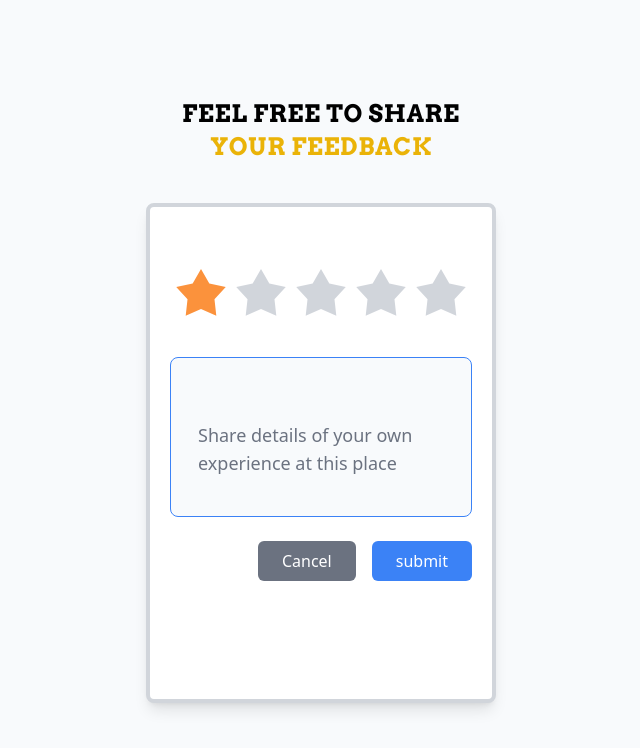
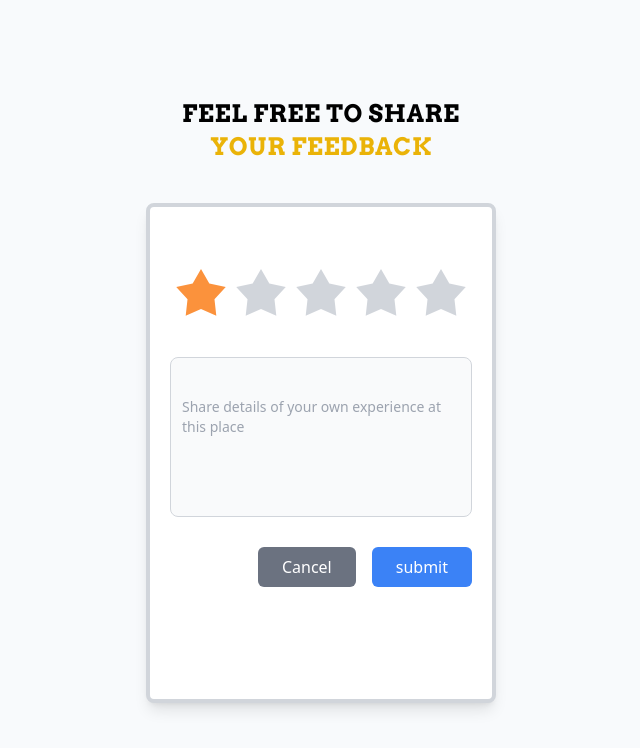
Before and after one commit to Ajnastk/GRB-SOFTWARE, a React (Vite) app in the folder client/: page /rating/1 in a window 1280 px wide. Both pictures are taken after a click on the element 520 px from the left and 442 px from the top of the page. Shown: the top 748 px of the page, without its empty margins (319-959 px from the left). Built offline with nearby package versions, Linux system fonts and the light colour scheme; no server answers.

Commit message:
change text input

```diff
--- a/client/src/components/user/TextInput.jsx
+++ b/client/src/components/user/TextInput.jsx
@@ -1,21 +1,21 @@
 
 const TextInput = ({value,onChange,onCancel,onSubmit}) => {
     return (
-      <div className=" relative mt-10">
+      <div className=" relative mt-10 max-w-xl mx-auto">
         {/* Input Field */}
-        <input
-          id="text-input"
-          type="text"
+        <textarea
+          id="text-area"
           placeholder=""
-          className="peer input input-bordered w-full h-40 text-lg bg-slate-50 border-blue-500 text-black placeholder-transparent focus:ring-blue-600"
+          rows={4}
+          className="peer w-full h-40 px-4 py-6 text-lg text-gray-900 bg-gray-50 border border-gray-300 rounded-lg focus:ring-2  focus:ring-blue-600 focus:outline-none placeholder-transparent resize-none"
           value={value}
           onChange={(e) => onChange(e.target.value)}
         />
 
         {/* Floating Label */}
         <label
-          htmlFor="text-input"
-          className="absolute left-4 px-3 top-3 text-gray-400 text-lg transition-all peer-placeholder-shown:top-16 peer-placeholder-shown:text-gray-500 peer-placeholder-shown:text-lg peer-focus:top-4 peer-focus:text-blue-600 peer-focus:text-sm"
+          htmlFor="text-area"
+          className="absolute left-1 w-[280px] px-2 top-10 text-gray-400 text-sm transition-all bg-gray-50  peer-focus:-top-6 peer-focus:rounded-sm peer-focus:text-blue-600 peer-focus:text-sm "
         >
           Share details of your own experience at this place
         </label>
```
